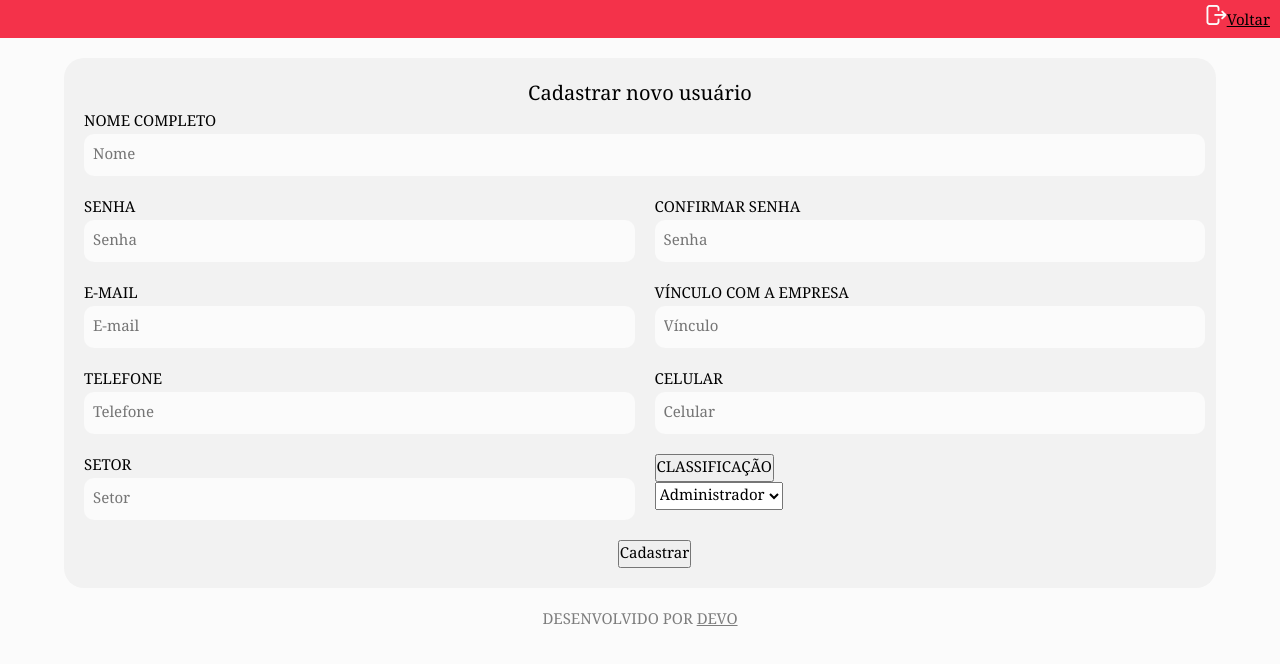
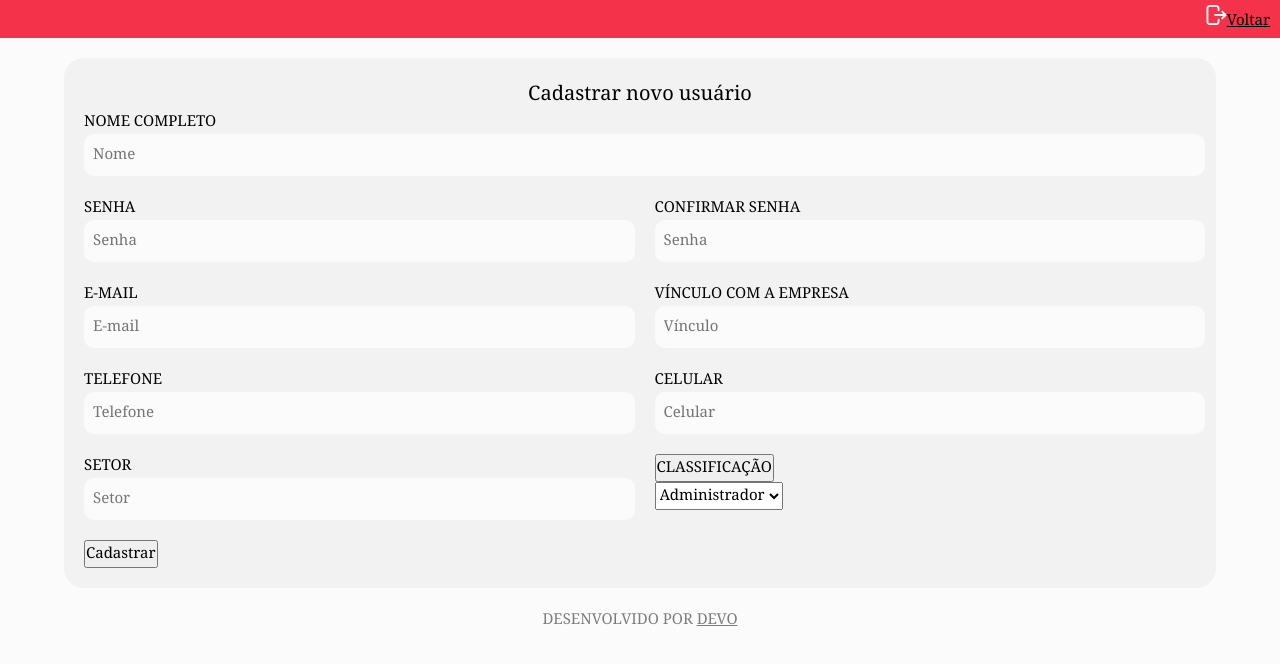
Before and after one commit to equipedevo/API_2_FRONT, a React (Create React App) app in the folder hermez/: page /cadastroUser in a window 1280 px wide. Shown: the top 664 px of the page. Built offline with nearby package versions, Linux system fonts and the light colour scheme.

Commit message:
Alterações no css

```diff
--- a/hermez/src/pages/css/CadastroUser.css
+++ b/hermez/src/pages/css/CadastroUser.css
@@ -36,7 +36,7 @@
 
 .formUserCadastro input{
     background-color: var(--branco);
-    color: var(--cinzaEscuro);
+    color: var(--cinzaPadrao);
     width: calc(100% - var(--paddingInput));
     border: 0;
     padding: var(--paddingInput);
@@ -56,7 +56,7 @@
     margin-right: calc(var(--marginSenha) + var(--paddingInput));
 }
 
-.formUserCadastro input[type="button"]{
+.formUserCadastro input[type="submit"]{
     background-color: var(--vermelho);
     border-radius: var(--bordaInputButton);
     color: var(--branco);
@@ -68,5 +68,5 @@
 
 .divBotaoEnviar{
     display: center;
-    padding-left: 48%;
+    margin-left: (100% width)/2;
 }
```
